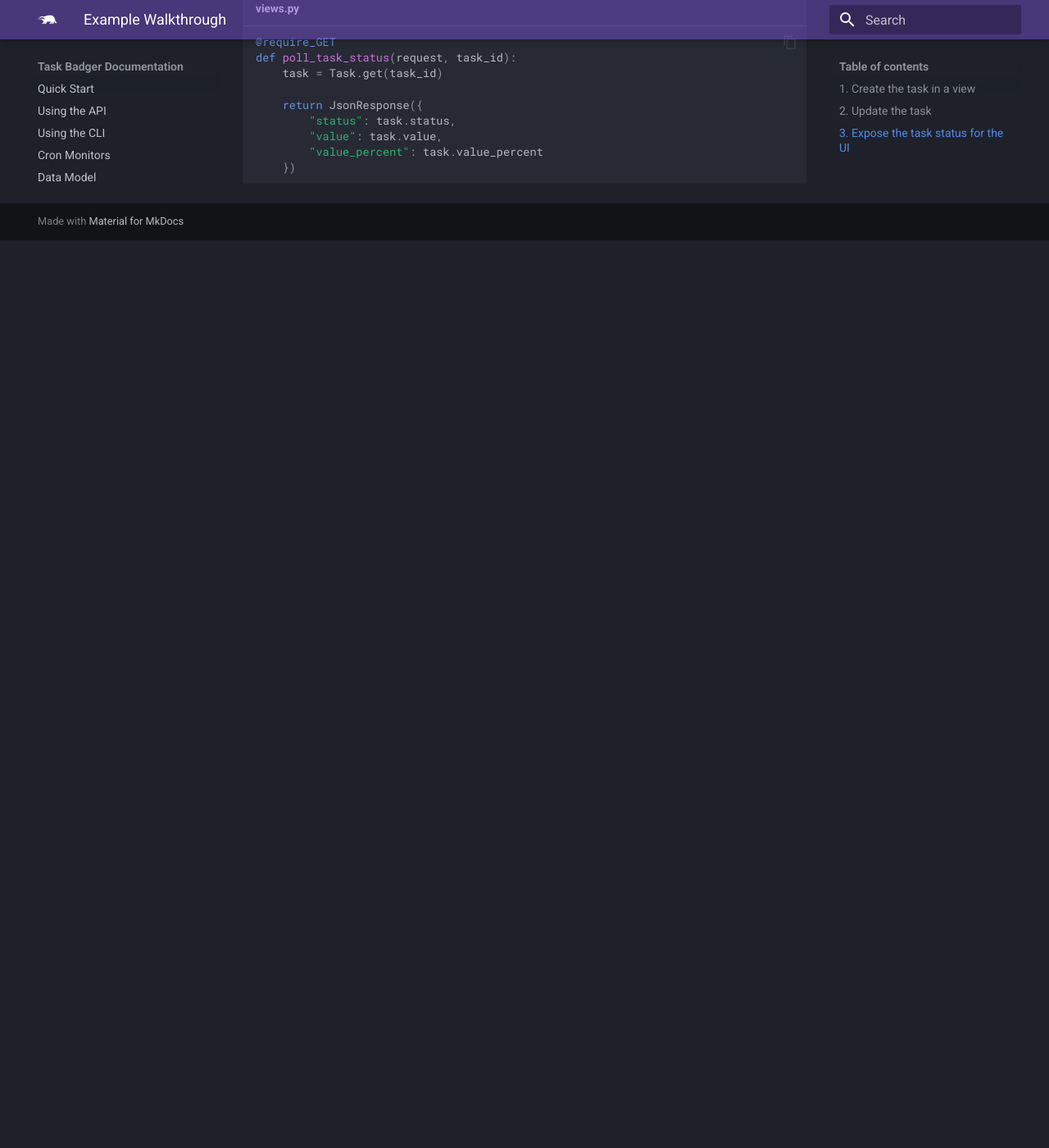
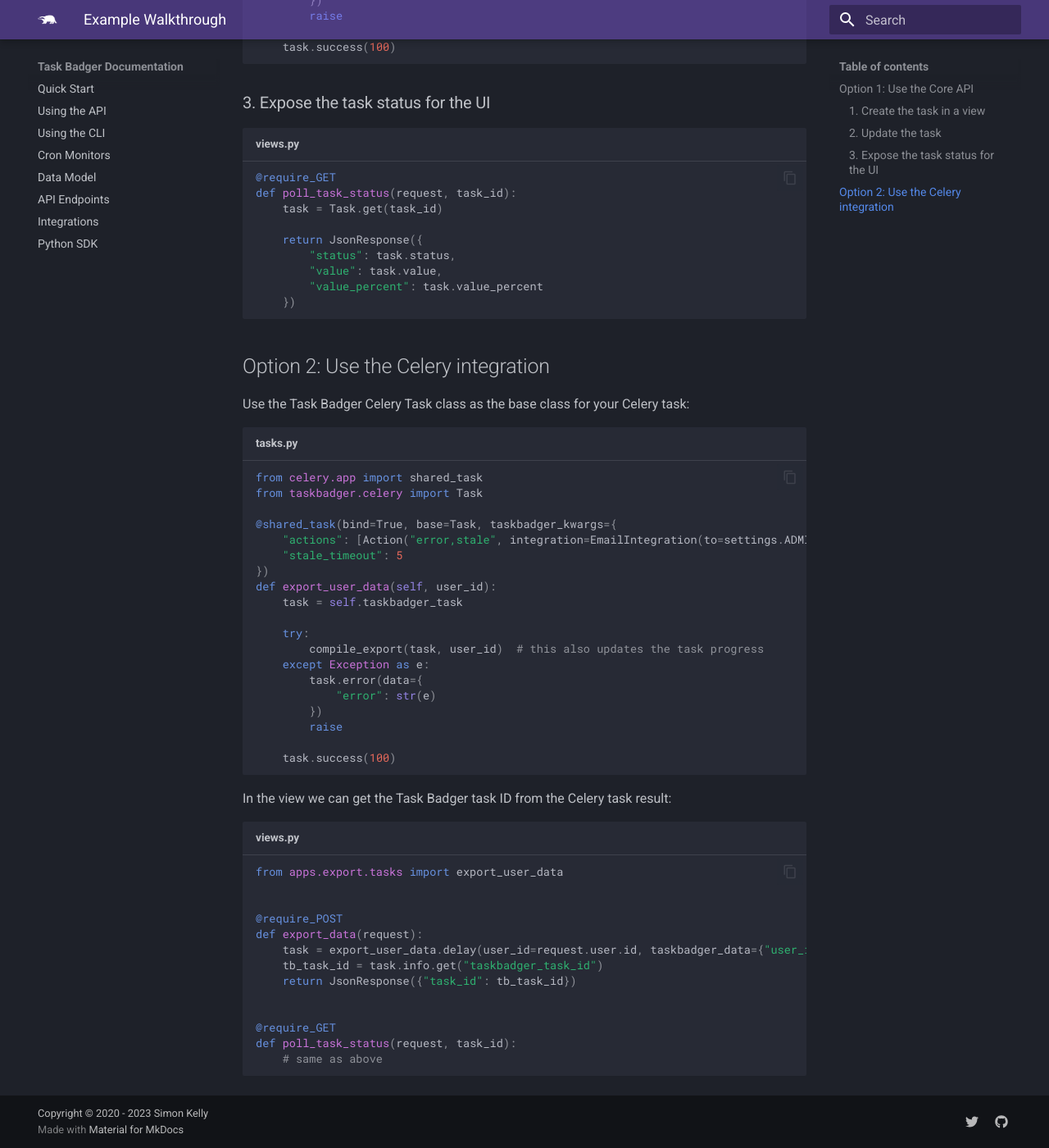
Before and after one commit to taskbadger/taskbadger-docs, an MkDocs documentation site: the page built from docs/web_example.md, in a window 1280 px wide and 1400 px high, scrolled down 1411 px. Shown: the whole window at 82% size. Built offline with MkDocs 1.6.1 and Material for MkDocs 9.7.7, drawn with Linux system fonts in a browser that asks for light colours; before the commit the page ends 1704 px from its top, so only the background shows below that; some of the changed text lies outside the part shown.

````diff
--- a/docs/web_example.md
+++ b/docs/web_example.md
@@ -7,7 +7,15 @@ and then updated it as the task is processed on the backend.
 
 In the following example we'll be using Django and Celery.
 
-## 1. Create the task in a view
+!!! tip
+
+    If using the Task Badger task for local progress tracking seems a bit heavy for your use case, you could
+    use [celery-progress](https://pypi.org/project/celery-progress/){:target="_blank"} for local tracking and
+    maintain the Task Badger task purerly for remote tracking, metrics, alerts, integrations etc.
+
+## Option 1: Use the Core API
+
+### 1. Create the task in a view
 
 ```python title="views.py"
 from django.conf import settings
@@ -33,7 +41,7 @@ def export_data(request):
 In addition to creating the task, we've also added an action so that we will get notified if the task
 fails or does not complete.
 
-## 2. Update the task
+### 2. Update the task
 
 ```python title="tasks.py"
 from celery.app import shared_task
@@ -55,7 +63,7 @@ def export_user_data(task_id, user_id):
     task.success(100)
 ```
 
-## 3. Expose the task status for the UI
+### 3. Expose the task status for the UI
 
 ```python title="views.py"
 @require_GET
@@ -68,3 +76,48 @@ def poll_task_status(request, task_id):
         "value_percent": task.value_percent
     })
 ```
+
+
+## Option 2: Use the Celery integration
+
+Use the Task Badger Celery Task class as the base class for your Celery task:
+
+```python title="tasks.py"
+from celery.app import shared_task
+from taskbadger.celery import Task
+
+@shared_task(bind=True, base=Task, taskbadger_kwargs={
+    "actions": [Action("error,stale", integration=EmailIntegration(to=settings.ADMINS[0][1]))],
+    "stale_timeout": 5
+})
+def export_user_data(self, user_id):
+    task = self.taskbadger_task
+
+    try:
+        compile_export(task, user_id)  # this also updates the task progress
+    except Exception as e:
+        task.error(data={
+            "error": str(e)
+        })
+        raise
+
+    task.success(100)
+```
+
+In the view we can get the Task Badger task ID from the Celery task result:
+
+```python title="views.py"
+from apps.export.tasks import export_user_data
+
+
+@require_POST
+def export_data(request):
+    task = export_user_data.delay(user_id=request.user.id, taskbadger_data={"user_id": request.user.id})
+    tb_task_id = task.info.get("taskbadger_task_id")
+    return JsonResponse({"task_id": tb_task_id})
+
+
+@require_GET
+def poll_task_status(request, task_id):
+    # same as above
+```
--- a/mkdocs.yml
+++ b/mkdocs.yml
@@ -14,6 +14,8 @@ theme:
     - content.code.copy
     - content.tabs.link
     - search.highlight
+    - navigation.instant
+    - navigation.footer
 markdown_extensions:
   - admonition
   - tables
@@ -39,6 +41,12 @@ extra:
   analytics:
     provider: google
     property: G-018PZFQ3EE
+  social:
+    - icon: fontawesome/brands/twitter
+      link: https://twitter.com/@task_badger
+    - icon: fontawesome/brands/github
+      link: https://github.com/taskbadger
+copyright: Copyright &copy; 2020 - 2023 Simon Kelly
 nav:
   - 'index.md'
   - 'basics.md'
````
Also changed, not shown: docs/cli.md (+23 -3 lines), docs/index.md (+2 -2 lines), docs/python.md (+16 -0 lines).
